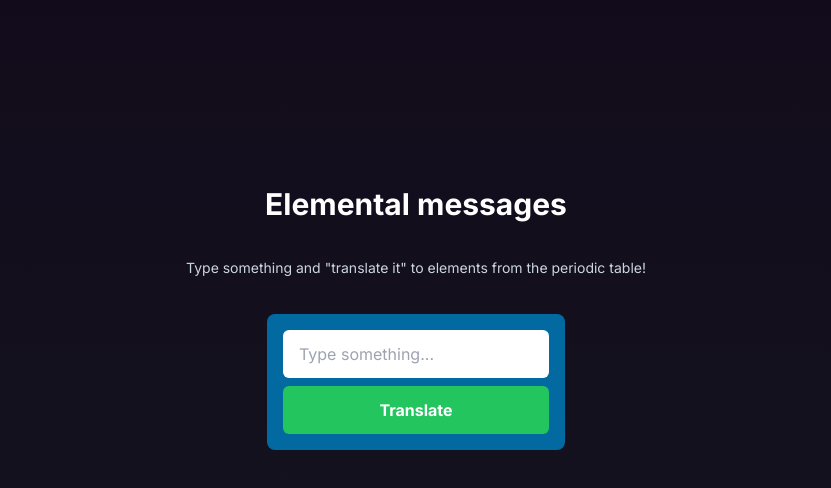
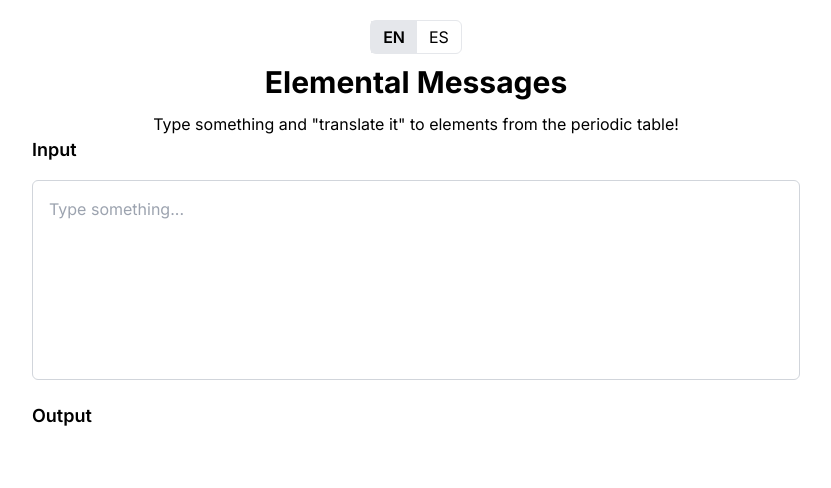
Before and after one commit to andremov/elemental-messages, a Next.js app: page / in a window 1280 px wide. Shown: the top 488 px of the page, without its empty margins (224-1055 px from the left). Built offline with nearby package versions, Linux system fonts and the light colour scheme.

Commit message:
add locale support, vercel-ify design

```diff
--- /dev/null
+++ b/src/_components/locale-switcher.tsx
@@ -0,0 +1,29 @@
+import Link from "next/link";
+
+export default function LocaleSwitcher({
+  lang = "en",
+}: {
+  lang?: "en" | "es";
+}) {
+  return (
+    <div className="absolute top-5 flex rounded-md border border-gray-200">
+      <Link
+        href={"/en"}
+        className={
+          (lang === "en" ? "bg-gray-200 font-semibold" : "") + " px-3 py-1"
+        }
+      >
+        EN
+      </Link>
+
+      <Link
+        href={"/es"}
+        className={
+          (lang === "es" ? "bg-gray-200 font-semibold" : "") + " px-3 py-1"
+        }
+      >
+        ES
+      </Link>
+    </div>
+  );
+}
--- a/src/components/periodic-element.tsx
+++ b/src/_components/periodic-element.tsx
@@ -5,7 +5,7 @@ export function PeriodicElement({ data }: { data: PeriodicElement }) {
   return (
     <div
       className={clsx([
-        "flex h-16 w-16 flex-col items-center justify-between rounded-sm bg-white p-1 text-black md:h-24 md:w-24 md:p-2",
+        "flex h-16 w-16 flex-col items-center justify-between rounded-sm border border-black bg-white p-1 text-black md:h-24 md:w-24 md:p-2",
         {
           "opacity-50": data.atomicNumber === 0,
         },
--- /dev/null
+++ b/src/_components/periodic-elements.tsx
@@ -0,0 +1,67 @@
+"use client";
+
+import { type ChangeEvent, useState } from "react";
+import { PeriodicElement } from "~/_components/periodic-element";
+import { translate } from "~/utils/functions";
+import type { PeriodicElement as PeriodicElementType } from "~/utils/types";
+import locale from "~/utils/locale.json";
+import type { LocaleStrings } from "~/utils/types";
+
+export default function PeriodicElements({
+  lang = "en",
+}: {
+  lang?: "en" | "es";
+}) {
+  const [inputText, setInputText] = useState("");
+  const [output, setOutput] = useState<PeriodicElementType[]>([]);
+  const localeStrings = locale[lang] as LocaleStrings;
+
+  function handleSolve() {
+    setOutput(translate(inputText));
+  }
+
+  function handleInput(e: ChangeEvent<HTMLTextAreaElement>) {
+    setInputText(e.target.value);
+    setOutput(translate(e.target.value));
+  }
+
+  return (
+    <div className="container mx-auto p-4 pt-16">
+      <div className="relative mx-auto flex max-w-screen-md flex-col items-center justify-center gap-3">
+        <h1 className="mx-4 text-2xl font-bold md:text-3xl">
+          {localeStrings.title}
+        </h1>
+
+        <p className="md:text-md text-md mx-4 text-center">
+          {localeStrings.subtitle}
+        </p>
+      </div>
+
+      <div className="mx-auto flex max-w-3xl flex-col gap-4">
+        <div className="flex-1 space-y-4">
+          <span className="text-lg font-semibold">
+            {localeStrings.titles.input}
+          </span>
+
+          <textarea
+            className="h-[calc(25vh-100px)] min-h-[200px] w-full resize-none rounded-md border border-gray-300 p-4 text-black outline-none transition focus:border-blue-400"
+            placeholder={localeStrings.placeholder}
+            value={inputText}
+            onChange={handleInput}
+          />
+        </div>
+
+        <div className="flex-1 space-y-4">
+          <span className="text-lg font-semibold">
+            {localeStrings.titles.output}
+          </span>
+          <div className="flex min-h-[8rem] max-w-screen-md flex-wrap items-center justify-center gap-1">
+            {output.map((item, key) => (
+              <PeriodicElement data={item} key={key} />
+            ))}
+          </div>
+        </div>
+      </div>
+    </div>
+  );
+}
--- /dev/null
+++ b/src/app/[lang]/page.tsx
@@ -0,0 +1,17 @@
+"use client";
+
+import LocaleSwitcher from "~/_components/locale-switcher";
+import PeriodicElements from "~/_components/periodic-elements";
+
+type PageProps = {
+  params: { lang: "en" | "es" };
+};
+
+export default function HomePage({ params }: PageProps) {
+  return (
+    <main className="flex min-h-screen flex-col items-center">
+      <LocaleSwitcher lang={params.lang} />
+      <PeriodicElements lang={params.lang} />
+    </main>
+  );
+}
--- a/src/app/layout.tsx
+++ b/src/app/layout.tsx
@@ -9,9 +9,7 @@ const inter = Inter({
 
 export const metadata = {
   title: "Elemental Messages",
-  description:
-    'Type something and "translate it" to elements from the periodic table!',
-  // icons: [{ rel: "icon", url: "/favicon.ico" }],
+  description: "👤✏️ Andrés Movilla",
 };
 
 export default function RootLayout({
--- a/src/app/page.tsx
+++ b/src/app/page.tsx
@@ -1,57 +1,11 @@
-"use client";
-
-import { type ChangeEvent, useState } from "react";
-import { PeriodicElement } from "~/components/periodic-element";
-import { translate } from "~/utils/functions";
-import type { PeriodicElement as PeriodicElementType } from "~/utils/types";
+import LocaleSwitcher from "~/_components/locale-switcher";
+import PeriodicElements from "~/_components/periodic-elements";
 
 export default function HomePage() {
-  const [inputText, setInputText] = useState("");
-  const [output, setOutput] = useState<PeriodicElementType[]>([]);
-
-  function handleSolve() {
-    setOutput(translate(inputText));
-  }
-
-  function handleInput(e: ChangeEvent<HTMLInputElement>) {
-    setInputText(e.target.value);
-    setOutput(translate(e.target.value));
-  }
-
   return (
-    <main className="flex min-h-screen flex-col items-center justify-center gap-9 bg-gradient-to-b from-[#120b1b] to-[#151620] text-white">
-      <h1 className="mx-4 text-2xl font-bold md:text-3xl">
-        Elemental messages
-      </h1>
-
-      <p className="md:text-md mx-4 text-center text-sm text-slate-300">
-        Type something and &quot;translate it&quot; to elements from the
-        periodic table!
-      </p>
-
-      <div className="flex flex-col rounded-lg bg-sky-700 px-4 py-4">
-        {/* <span className="text-sm text-slate-200">Input</span> */}
-
-        <input
-          className="rounded-md px-4 py-3 text-black"
-          placeholder="Type something..."
-          value={inputText}
-          onChange={handleInput}
-        />
-
-        <button
-          onClick={handleSolve}
-          className="mt-2 rounded-md bg-green-500 py-3 font-bold transition hover:bg-green-400 active:bg-green-600"
-        >
-          Translate
-        </button>
-      </div>
-
-      <div className="flex min-h-[8rem] max-w-screen-md flex-wrap items-center justify-center gap-1">
-        {output.map((item, key) => (
-          <PeriodicElement data={item} key={key} />
-        ))}
-      </div>
+    <main className="flex min-h-screen flex-col items-center">
+      <LocaleSwitcher />
+      <PeriodicElements />
     </main>
   );
 }
--- /dev/null
+++ b/src/utils/locale.json
@@ -0,0 +1,22 @@
+{
+  "en": {
+    "title": "Elemental Messages",
+    "subtitle": "Type something and \"translate it\" to elements from the periodic table!",
+    "button": "Translate",
+    "placeholder": "Type something...",
+    "titles": {
+      "input": "Input",
+      "output": "Output"
+    }
+  },
+  "es": {
+    "title": "Mensajes Elementales",
+    "subtitle": "Escribe algo y \"traducelo\" a elementos de la tabla periodica!",
+    "button": "Traducir",
+    "placeholder": "Escribe algo...",
+    "titles": {
+      "input": "Entrada",
+      "output": "Salida"
+    }
+  }
+}
```
Also changed, not shown: src/utils/types.ts (+11 -0 lines).
